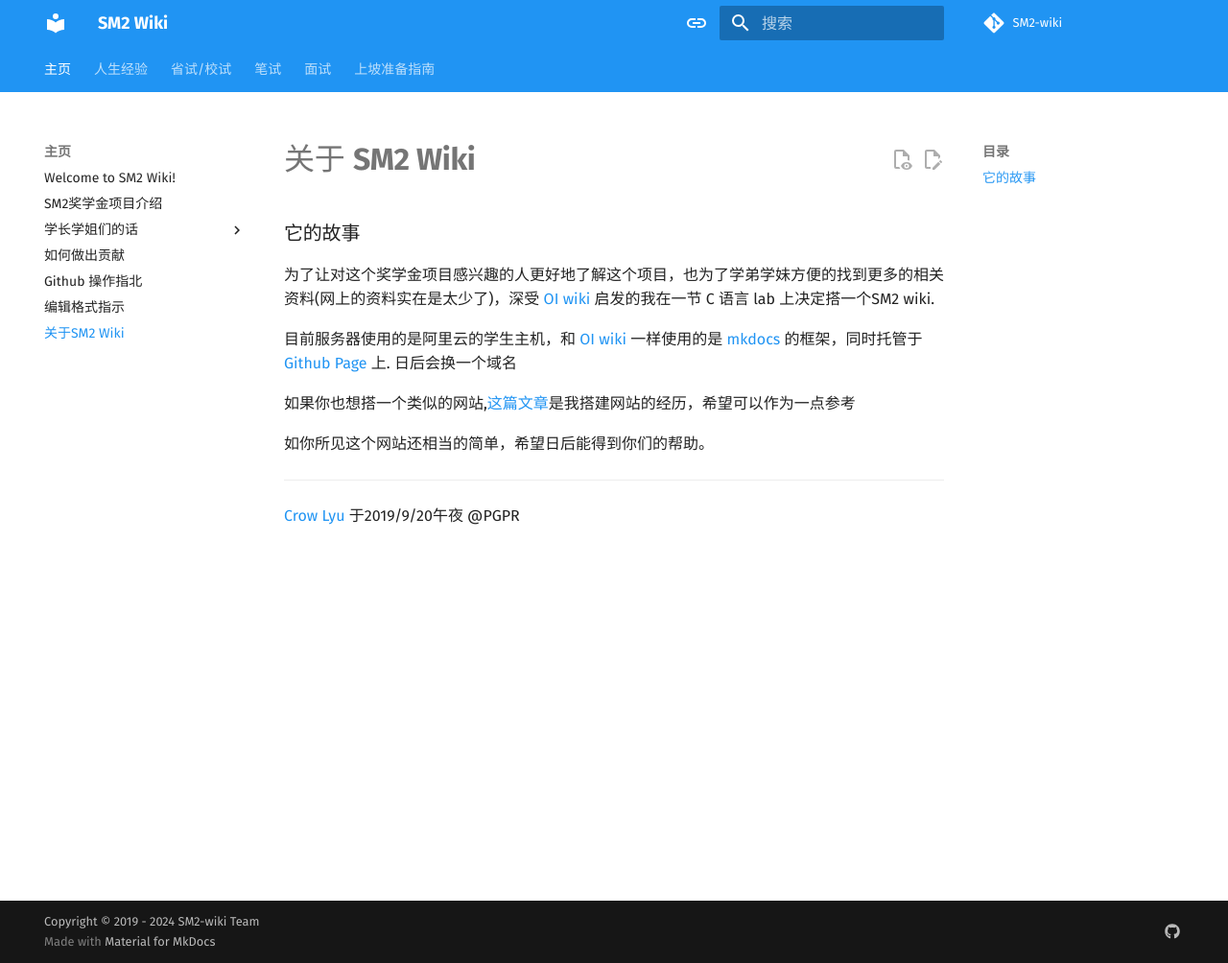
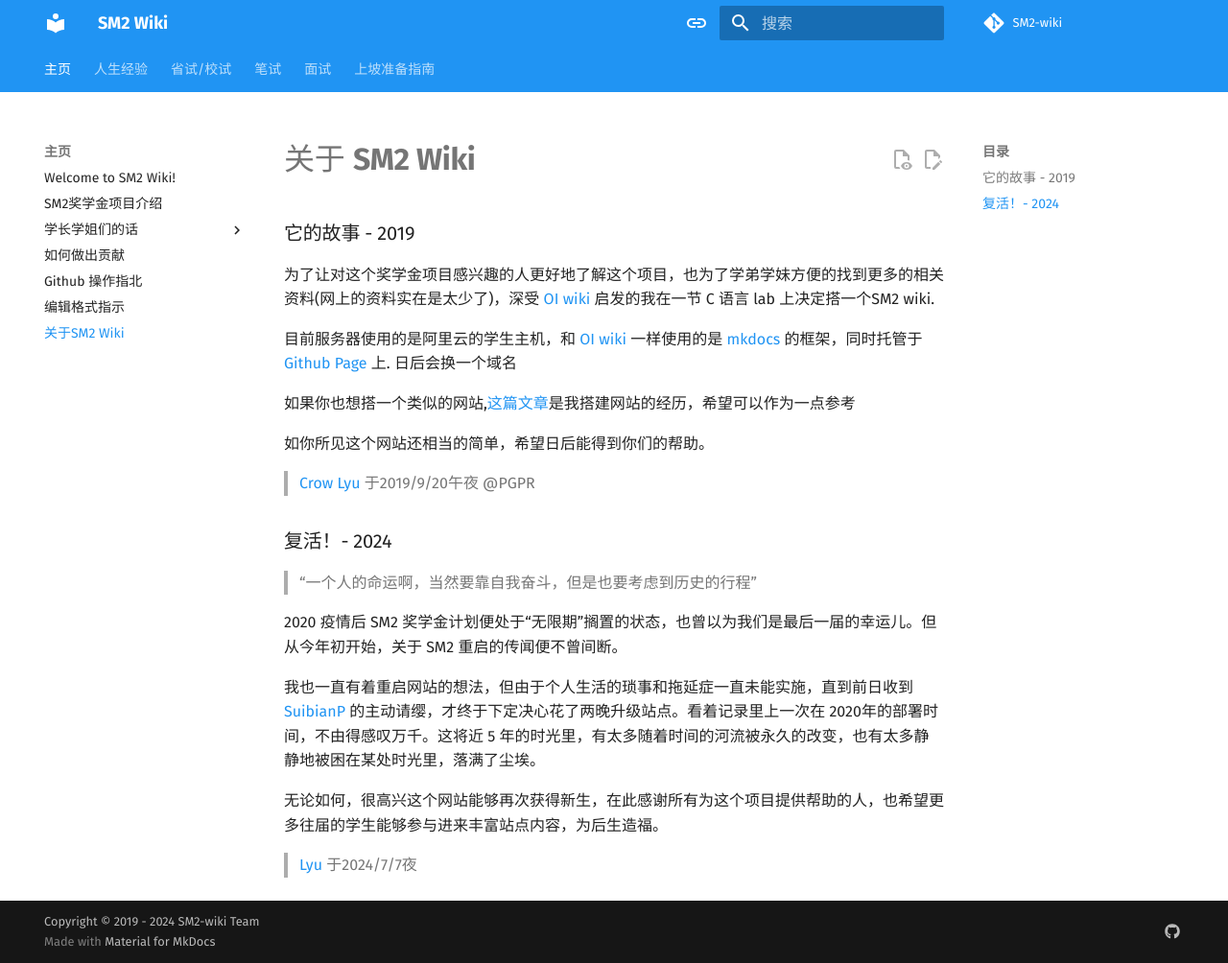
Before and after one commit to SM2-wiki/SM2-wiki, an MkDocs documentation site: the page built from docs/intro/about.md, in a window 1280 px wide and 1004 px high. Shown: the whole window at 96% size. Built offline with MkDocs 1.6.1 and Material for MkDocs 9.7.7, drawn with Linux system fonts in a browser that asks for light colours; comment, search, counter and statistics services are not loaded.

Commit message:
Update about page: add 2024 story

```diff
--- a/docs/intro/about.md
+++ b/docs/intro/about.md
@@ -4,7 +4,7 @@ web: https://github.com/SM2-wiki/SM2-wiki/commits/master/docs/intro/about.md
 
 # 关于 **SM2 Wiki**
 
-### 它的故事
+### 它的故事 - 2019
 
 为了让对这个奖学金项目感兴趣的人更好地了解这个项目，也为了学弟学妹方便的找到更多的相关资料(网上的资料实在是太少了)，深受 [OI wiki](https://oi-wiki.org/) 启发的我在一节 C 语言 lab 上决定搭一个SM2 wiki.
 
@@ -14,7 +14,18 @@ web: https://github.com/SM2-wiki/SM2-wiki/commits/master/docs/intro/about.md
 
 如你所见这个网站还相当的简单，希望日后能得到你们的帮助。
 
----
+> [Crow Lyu](https://github.com/Rye-Catcher)
+> 于2019/9/20午夜 @PGPR
 
-[Crow Lyu](https://github.com/Rye-Catcher)
-于2019/9/20午夜 @PGPR
+### 复活！- 2024
+
+> “一个人的命运啊，当然要靠自我奋斗，但是也要考虑到历史的行程”
+
+2020 疫情后 SM2 奖学金计划便处于“无限期”搁置的状态，也曾以为我们是最后一届的幸运儿。但从今年初开始，关于 SM2 重启的传闻便不曾间断。
+
+我也一直有着重启网站的想法，但由于个人生活的琐事和拖延症一直未能实施，直到前日收到[ SuibianP ](https://github.com/SuibianP)的主动请缨，才终于下定决心花了两晚升级站点。看着记录里上一次在 2020年的部署时间，不由得感叹万千。这将近 5 年的时光里，有太多随着时间的河流被永久的改变，也有太多静静地被困在某处时光里，落满了尘埃。
+
+无论如何，很高兴这个网站能够再次获得新生，在此感谢所有为这个项目提供帮助的人，也希望更多往届的学生能够参与进来丰富站点内容，为后生造福。
+
+> [Lyu](https://github.com/Rye-Catcher)
+> 于2024/7/7夜
```
